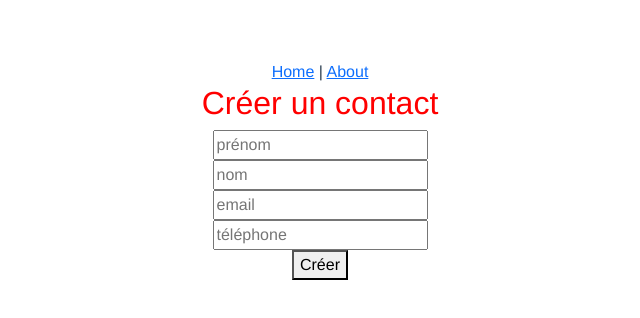
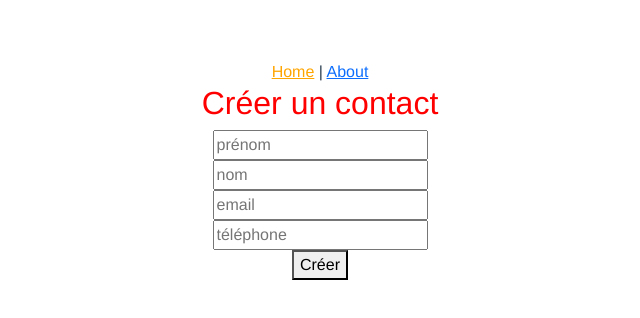
Before and after one commit to MrTESSARD/contact_manager, a Vue app: page / in a window 1280 px wide. Shown: the top 318 px of the page, without its empty margins (320-960 px from the left). Built offline with nearby package versions, Linux system fonts and the light colour scheme; no server answers; the database is empty.

Commit message:
Styliser le lien actif

```diff
--- a/src/App.vue
+++ b/src/App.vue
@@ -1,7 +1,7 @@
 <template>
   <div id="app">
 
-    <router-link to="/">Home</router-link> |
+    <router-link to="/" exact>Home</router-link> |
         <router-link to="/about">About</router-link>
       <router-view/>
 
@@ -23,4 +23,9 @@ export default {}
   color: #2c3e50;
   margin-top: 60px;
 }
+
+
+.router-link-active{
+  color:orange
+}
 </style>
--- a/src/components/ContactDetails.vue
+++ b/src/components/ContactDetails.vue
@@ -76,7 +76,9 @@ export default {
         cancelEdit() {
       this.isInEditMode = false;
     },
-    }
+    },
+
+  emits: ['deleteContact', 'updateContact', 'saveEdit'],
 
 
 }
```
